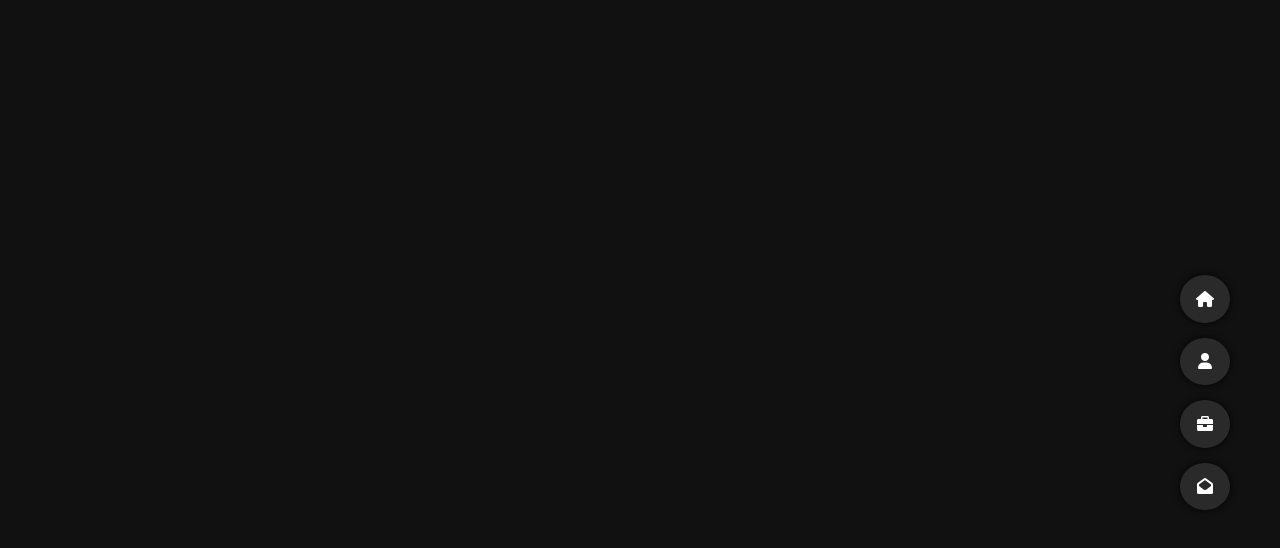
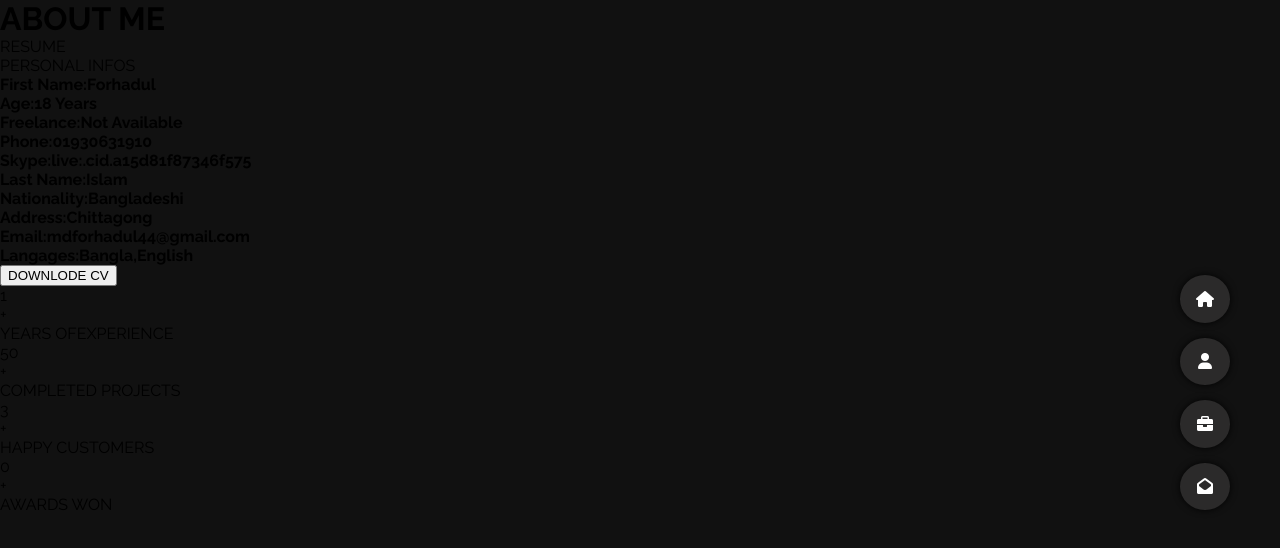
Before and after one commit to mdforhadulislam/My-Protfolio, a Next.js app: page /about in a window 1280 px wide. Shown: the top 548 px of the page. Built offline with nearby package versions, Linux system fonts and the light colour scheme.

Commit message:
add file

```diff
--- a/Components/AboutPage.jsx
+++ b/Components/AboutPage.jsx
@@ -1,5 +1,112 @@
 import React from "react";
+import StyleSheet from "../styles/About.module.css";
+import Card from "./Card";
 
 export default function AboutPage() {
-  return <div className="about__page__container"></div>;
+  return (
+    <div className={StyleSheet.about__page__container}>
+      <div className={StyleSheet.about__page__container__title}>
+        <h1>ABOUT ME</h1>
+        <span>RESUME</span>
+      </div>
+
+      <div className={StyleSheet.about__page__container__personal__info}>
+        <div
+          className={StyleSheet.about__page__container__personal__info__left}
+        >
+          <div
+            className={
+              StyleSheet.about__page__container__personal__info__left__title
+            }
+          >
+            PERSONAL INFOS
+          </div>
+          <div
+            className={
+              StyleSheet.about__page__container__personal__info__left__about
+            }
+          >
+            <div
+              className={
+                StyleSheet.about__page__container__personal__info__left__about__left
+              }
+            >
+              <ul>
+                <li>
+                  <b>First Name:</b>
+                  <b>Forhadul</b>
+                </li>
+                <li>
+                  <b>Age:</b>
+                  <b>18 Years</b>
+                </li>
+                <li>
+                  <b>Freelance:</b>
+                  <b>Not Available</b>
+                </li>
+                <li>
+                  <b>Phone:</b>
+                  <b>01930631910</b>
+                </li>
+                <li>
+                  <b>Skype:</b>
+                  <b>live:.cid.a15d81f87346f575</b>
+                </li>
+              </ul>
+            </div>
+            <div
+              className={
+                StyleSheet.about__page__container__personal__info__left__about__right
+              }
+            >
+              <ul>
+                <li>
+                  <b>Last Name:</b>
+                  <b>Islam</b>
+                </li>
+                <li>
+                  <b>Nationality:</b>
+                  <b>Bangladeshi</b>
+                </li>
+                <li>
+                  <b>Address:</b>
+                  <b>Chittagong</b>
+                </li>
+                <li>
+                  <b>Email:</b>
+                  <b>mdforhadul44@gmail.com</b>
+                </li>
+                <li>
+                  <b>Langages:</b>
+                  <b>Bangla,English</b>
+                </li>
+              </ul>
+            </div>
+          </div>
+          <div
+            className={
+              StyleSheet.about__page__container__personal__info__left__button
+            }
+          >
+            <button>
+              DOWNLODE CV
+              <div className={StyleSheet.icon}></div>
+            </button>
+          </div>
+        </div>
+        <div
+          className={StyleSheet.about__page__container__personal__info__right}
+        >
+          <Card number="1" title="YEARS OFEXPERIENCE" />
+          <Card number="50" title="COMPLETED PROJECTS" />
+          <Card number="3" title="HAPPY CUSTOMERS" />
+          <Card number="0" title="AWARDS WON" />
+        </div>
+      </div>
+      <div className={StyleSheet.about__page__container__my__skills}></div>
+      <div
+        className={StyleSheet.about__page__container__exprience__and__education}
+      ></div>
+    </div>
+  );
 }
--- /dev/null
+++ b/Components/Card.jsx
@@ -0,0 +1,17 @@
+import React from "react";
+import StyleSheet from "../styles/Card.module.css";
+
+export default function Card({ number, title }) {
+  return (
+    <div className={StyleSheet.card__div}>
+      <div className={StyleSheet.heading}>
+        <div className={StyleSheet.number}>{number}</div>
+        <span>+</span>
+      </div>
+      <div className={StyleSheet.secoend__heading}>
+        <div className={StyleSheet.liner}></div>
+        <div className={StyleSheet.h2}>{title}</div>
+      </div>
+    </div>
+  );
+}
--- /dev/null
+++ b/styles/About.module.css
@@ -0,0 +1,44 @@
+.about__page__container {
+}
+.about__page__container__title {
+}
+.about__page__container__title h1 {
+}
+.about__page__container__title span {
+}
+.about__page__container__personal__info {
+}
+.about__page__container__personal__info__left {
+}
+.about__page__container__personal__info__left__title {
+}
+.about__page__container__personal__info__left__about {
+}
+.about__page__container__personal__info__left__about__left {
+}
+.about__page__container__personal__info__left__about__left ul {
+}
+.about__page__container__personal__info__left__about__left ul li {
+}
+.about__page__container__personal__info__left__about__left ul li:nth-child(1) {
+}
+.about__page__container__personal__info__left__about__left ul li:nth-child(2) {
+}
+.about__page__container__personal__info__left__about__right {
+}
+.about__page__container__personal__info__left__about__right ul {
+}
+.about__page__container__personal__info__left__about__right ul li {
+}
+.about__page__container__personal__info__left__about__right ul li:nth-child(1) {
+}
+.about__page__container__personal__info__left__about__right ul li:nth-child(2) {
+}
+.about__page__container__personal__info__left__button {
+}
+.about__page__container__personal__info__left__button button {
+}
+.about__page__container__personal__info__left__button button .icon {
+}
+.about__page__container__personal__info__right {
+}
```
Also changed, not shown: styles/Home.module.css (+6 -6 lines), styles/Card.module.css (added).
